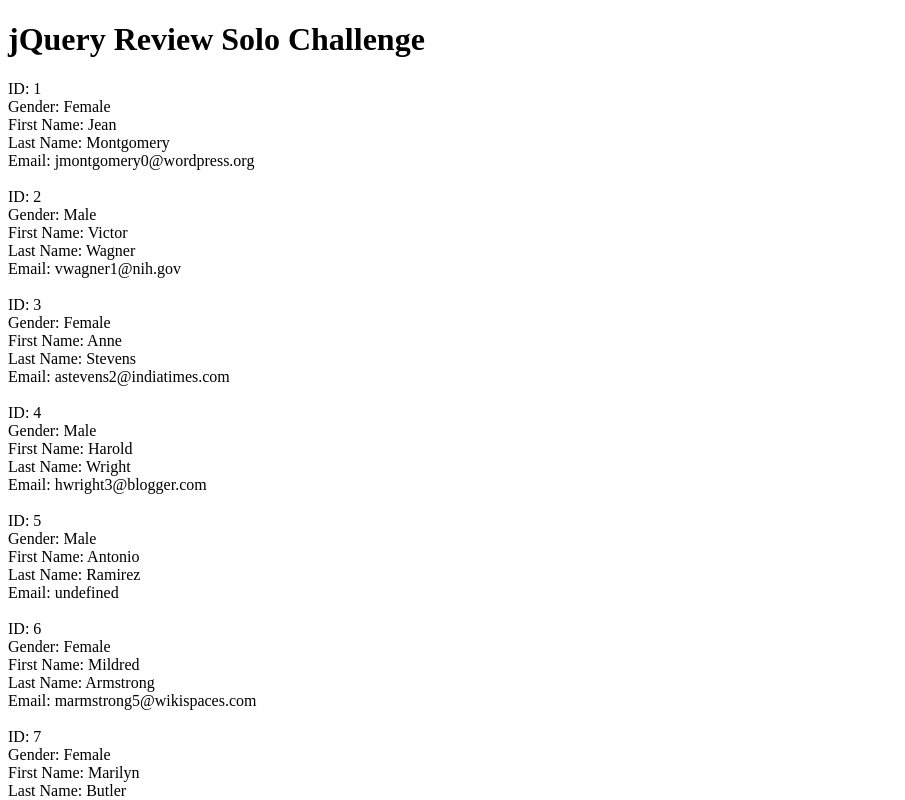
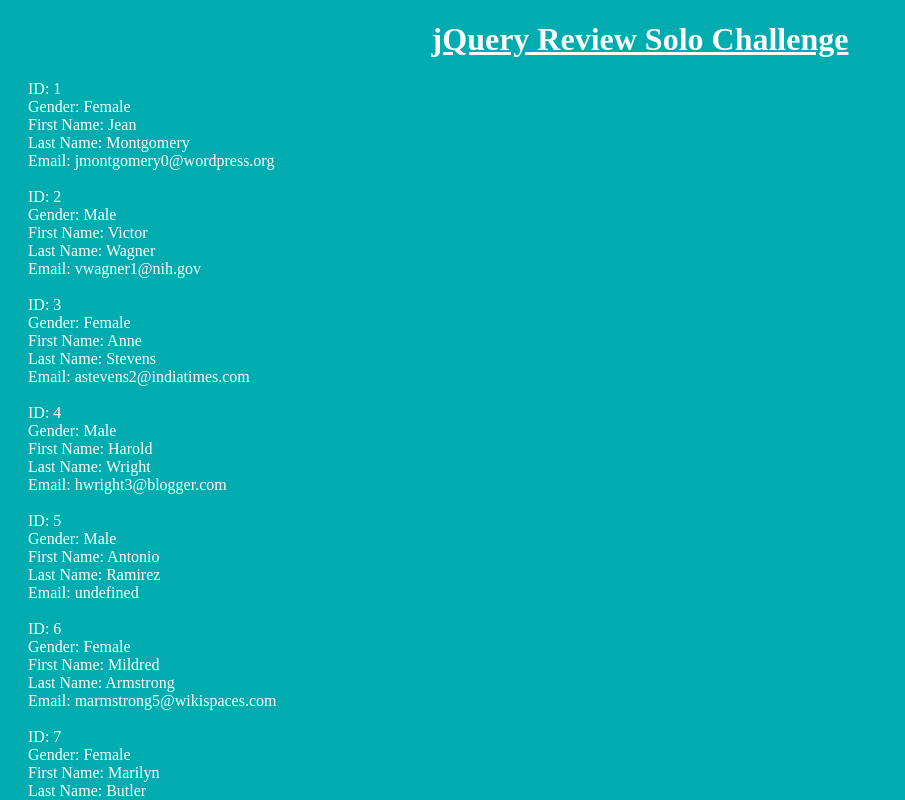
Before and after one commit to jeremycloutier/prime_jquery_recap_solo, a website: page index.html in a window 1280 px wide. Shown: the top 800 px of the page, without its empty margins (0-905 px from the left). Drawn offline with nearby package versions, Linux system fonts and the light colour scheme.

Commit message:
Second commit, updates styling.

```diff
--- a/index.html
+++ b/index.html
@@ -3,6 +3,7 @@
 <head>
     <meta charset="UTF-8">
     <title>jQuery Review Solo Challenge</title>
+    <link href="styles.css" rel="stylesheet" type="text/css">
     <script src="node_modules/jquery/dist/jquery.min.js"></script>
     <script src="app.js"></script>
 </head>
--- /dev/null
+++ b/styles.css
@@ -0,0 +1,13 @@
+body {
+    background-color: #00acb0;
+    color: white;
+}
+
+h1 {
+    text-align: center;
+    text-decoration: underline;
+}
+
+.contentdiv {
+   padding-left: 20px;
+}
```
